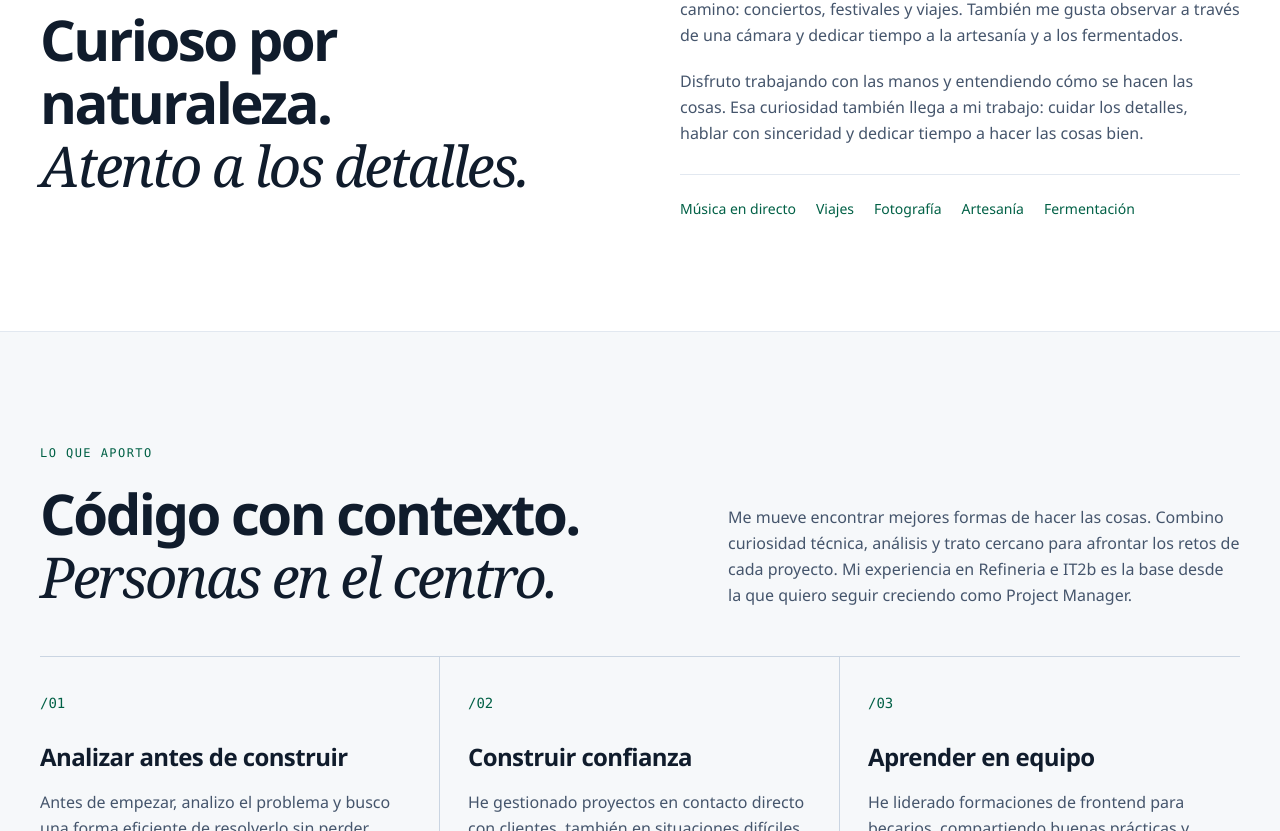
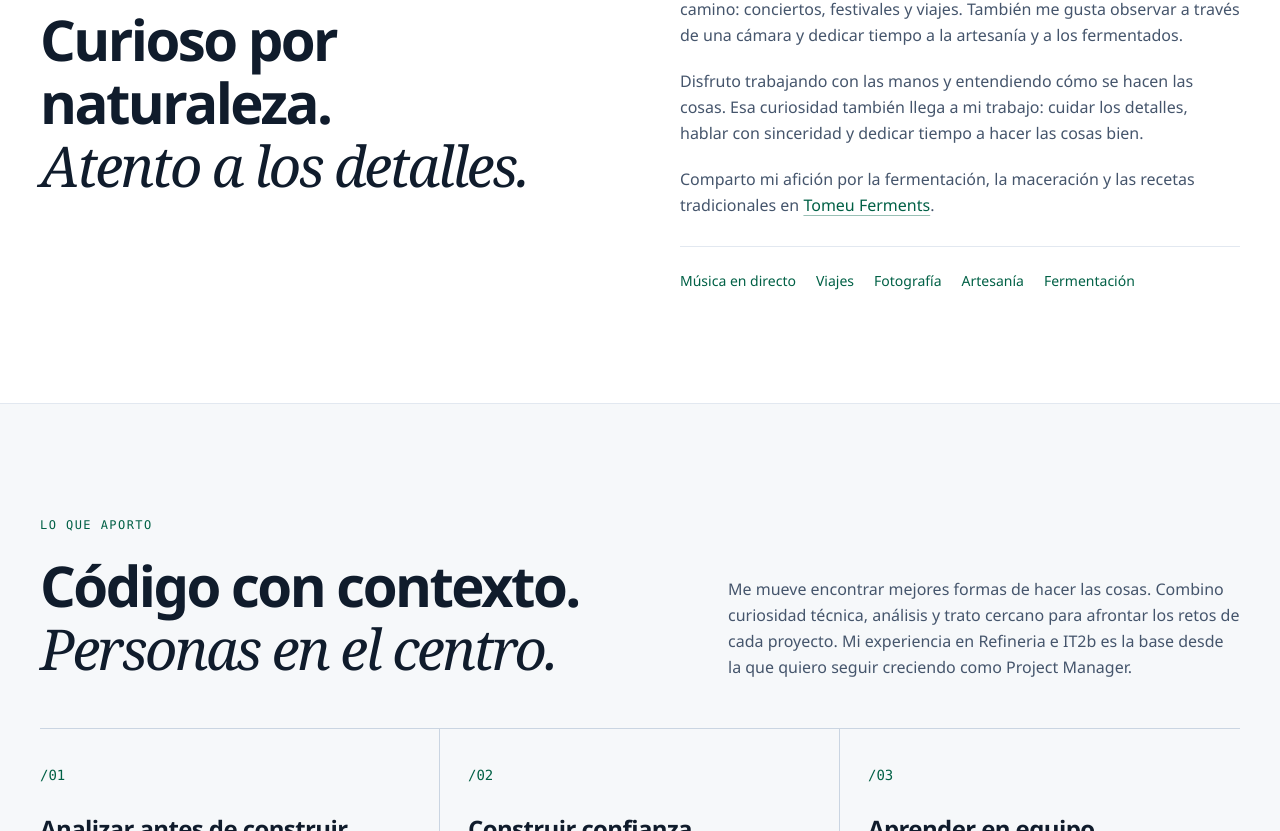
Before and after one commit to TomeuMut/portfolio, a Nuxt app: page /es/ in a window 1280 px wide. Shown: the part 869-1700 px from the top of the page. Built offline with nearby package versions, Linux system fonts and the light colour scheme; some icons are missing.

Commit message:
feat: connect Tomeu Ferments project with Instagram

```diff
--- a/app/components/PortfolioPage.vue
+++ b/app/components/PortfolioPage.vue
@@ -1,5 +1,5 @@
 <script setup lang="ts">
-import { PhBriefcase, PhCode, PhEnvelopeSimple, PhGithubLogo, PhKanban, PhLinkedinLogo, PhMapPin, PhUsersThree } from '@phosphor-icons/vue';
+import { PhBriefcase, PhCode, PhEnvelopeSimple, PhGithubLogo, PhInstagramLogo, PhKanban, PhLinkedinLogo, PhMapPin, PhUsersThree } from '@phosphor-icons/vue';
 import { languageOptions, translations, type Language } from '../../src/data/i18n';
 import { profile, projects } from '../../src/data/profile';
 
@@ -80,6 +80,7 @@ useHead(() => ({
           </div>
           <div>
             <div class="space-y-5 text-base leading-relaxed text-slate-600"><p v-for="paragraph in t.aboutParagraphs" :key="paragraph">{{ paragraph }}</p></div>
+            <p class="mt-5 text-base leading-relaxed text-slate-600">{{ t.personalProjectIntro }} <a :href="profile.fermentsInstagram" class="font-medium text-emerald-800 underline decoration-emerald-800/40 underline-offset-4 hover:decoration-emerald-800">Tomeu Ferments</a>.</p>
             <ul class="mt-7 flex flex-wrap gap-x-5 gap-y-3 border-t border-slate-200 pt-6 text-sm text-emerald-800"><li v-for="interest in t.aboutInterests" :key="interest">{{ interest }}</li></ul>
           </div>
         </div>
@@ -127,7 +128,10 @@ useHead(() => ({
               <h3 class="mt-7 text-2xl font-semibold tracking-tight">{{ project.name }}</h3>
               <p class="mt-4 text-base leading-relaxed text-slate-600">{{ project.description[language] }}</p>
               <ul :aria-label="t.stackLabel" class="mt-6 flex flex-wrap gap-2"><li v-for="technology in project.technologies" :key="technology" class="rounded-sm bg-slate-100 px-3 py-1.5 text-xs text-slate-600">{{ technology }}</li></ul>
-              <div class="mt-auto flex flex-wrap gap-x-5 gap-y-3 pt-8"><a v-for="repository in project.repositories" :key="repository.url" :href="repository.url" :aria-label="`${t.repositoryLabel}: ${project.name}${repository.label ? ` · ${repository.label}` : ''}`" class="inline-flex items-center gap-2 border-b border-emerald-800 pb-1 text-sm font-semibold text-emerald-800 hover:text-ink"><PhCode class="h-4 w-4 shrink-0" aria-hidden="true" focusable="false" />{{ repository.label || t.repositoryLabel }}</a></div>
+              <div class="mt-auto flex flex-wrap gap-x-5 gap-y-3 pt-8">
+                <a v-for="repository in project.repositories" :key="repository.url" :href="repository.url" :aria-label="`${t.repositoryLabel}: ${project.name}${repository.label ? ` · ${repository.label}` : ''}`" class="inline-flex items-center gap-2 border-b border-emerald-800 pb-1 text-sm font-semibold text-emerald-800 hover:text-ink"><PhCode class="h-4 w-4 shrink-0" aria-hidden="true" focusable="false" />{{ repository.label || t.repositoryLabel }}</a>
+                <a v-if="project.instagram" :href="project.instagram" :aria-label="`${t.instagramProject}: ${project.name}`" class="inline-flex items-center gap-2 border-b border-emerald-800 pb-1 text-sm font-semibold text-emerald-800 hover:text-ink"><PhInstagramLogo class="h-4 w-4 shrink-0" aria-hidden="true" focusable="false" />Instagram</a>
+              </div>
             </article>
           </div>
         </div>
--- a/src/data/i18n.ts
+++ b/src/data/i18n.ts
@@ -18,6 +18,8 @@ const es = {
     'Disfruto trabajando con las manos y entendiendo cómo se hacen las cosas. Esa curiosidad también llega a mi trabajo: cuidar los detalles, hablar con sinceridad y dedicar tiempo a hacer las cosas bien.',
   ],
   aboutInterests: ['Música en directo', 'Viajes', 'Fotografía', 'Artesanía', 'Fermentación'],
+  personalProjectIntro: 'Comparto mi afición por la fermentación, la maceración y las recetas tradicionales en',
+  instagramProject: 'Ver proyecto en Instagram',
   projectsLabel: 'Proyectos en GitHub', projectsTitle: ['Ideas que toman forma.', 'Código que compartir.'],
   projectsText: 'Una selección de mis repositorios públicos: aplicaciones y proyectos alrededor de la fermentación, las recetas y el desarrollo web.',
   githubProfile: 'Ver perfil de GitHub', repositoryLabel: 'Ver repositorio', pausedLabel: 'En pausa',
@@ -53,6 +55,8 @@ const en: typeof es = {
     'I enjoy working with my hands and understanding how things are made. That curiosity carries into my work: paying attention to detail, speaking honestly, and taking the time to do things well.',
   ],
   aboutInterests: ['Live music', 'Travel', 'Photography', 'Crafts', 'Fermentation'],
+  personalProjectIntro: 'I share my interest in fermentation, maceration, and traditional recipes through',
+  instagramProject: 'View project on Instagram',
   projectsLabel: 'Projects on GitHub', projectsTitle: ['Ideas taking shape.', 'Code worth sharing.'],
   projectsText: 'A selection of my public repositories: applications and projects exploring fermentation, recipes, and web development.',
   githubProfile: 'View GitHub profile', repositoryLabel: 'View repository', pausedLabel: 'On hold',
@@ -113,6 +117,8 @@ const ca: typeof es = {
     'Gaudesc treballant amb les mans i entenent com es fan les coses. Aquesta curiositat també arriba a la meva feina: cuidar els detalls, parlar amb sinceritat i dedicar temps a fer les coses bé.',
   ],
   aboutInterests: ['Música en directe', 'Viatges', 'Fotografia', 'Artesania', 'Fermentació'],
+  personalProjectIntro: 'Compartesc la meva afició per la fermentació, la maceració i les receptes tradicionals a',
+  instagramProject: 'Veure el projecte a Instagram',
   projectsLabel: 'Projectes a GitHub', projectsTitle: ['Idees que prenen forma.', 'Codi per compartir.'],
   projectsText: 'Una selecció dels meus repositoris públics: aplicacions i projectes al voltant de la fermentació, les receptes i el desenvolupament web.',
   githubProfile: 'Veure el perfil de GitHub', repositoryLabel: 'Veure el repositori', pausedLabel: 'En pausa',
--- a/src/data/profile.ts
+++ b/src/data/profile.ts
@@ -4,6 +4,7 @@ export const profile = {
   email: 'tomeumutvidal@gmail.com',
   github: 'https://github.com/TomeuMut',
   linkedin: 'https://www.linkedin.com/in/bartomeu-mut-vidal-61774aa0/',
+  fermentsInstagram: 'https://www.instagram.com/tomeuferments/',
   location: 'Mallorca, España',
   title: 'Frontend Developer',
   description: 'Frontend Developer en OmniAccess con experiencia full stack, gestión de proyectos y comunicación con clientes. Mi siguiente paso: Project Manager.',
@@ -90,7 +91,16 @@ export const languages = [
   { name: 'Inglés', level: 'A2' },
 ];
 
-export const projects = [
+type Project = {
+  name: string;
+  description: Record<'en' | 'es' | 'ca', string>;
+  technologies: string[];
+  repositories: { label: string; url: string }[];
+  instagram?: string;
+  paused: boolean;
+};
+
+export const projects: Project[] = [
   {
     name: 'Ferment SaaS',
     description: {
@@ -108,12 +118,13 @@ export const projects = [
   {
     name: 'Tomeu Ferments',
     description: {
-      en: 'A digital presentation of Tomeu Ferments: a space for sharing handmade fermentation recipes, infusions, and other living preparations.',
-      es: 'Presentación digital de Tomeu Ferments: un espacio para compartir recetas artesanales de fermentados, macerados y otras preparaciones vivas.',
-      ca: 'Presentació digital de Tomeu Ferments: un espai per compartir receptes artesanals de fermentats, macerats i altres preparacions vives.',
+      en: 'My personal project exploring fermentation, maceration, and traditional recipes. I share this interest on Instagram, alongside a website built with OctoberCMS and TailwindCSS.',
+      es: 'Mi proyecto personal de fermentación, maceración y recetas tradicionales. Comparto esta afición en Instagram y la acompaño con una web desarrollada con OctoberCMS y TailwindCSS.',
+      ca: 'El meu projecte personal de fermentació, maceració i receptes tradicionals. Compartesc aquesta afició a Instagram i l’acompany amb una web desenvolupada amb OctoberCMS i TailwindCSS.',
     },
     technologies: ['OctoberCMS', 'PHP', 'TailwindCSS'],
     repositories: [{ label: '', url: 'https://github.com/TomeuMut/tomeuferments' }],
+    instagram: profile.fermentsInstagram,
     paused: false,
   },
   {
```
Also changed, not shown: 1 other file (tests, documents, lock files or other folders).
